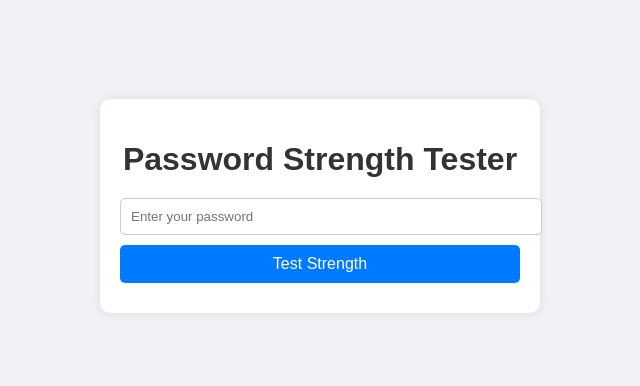
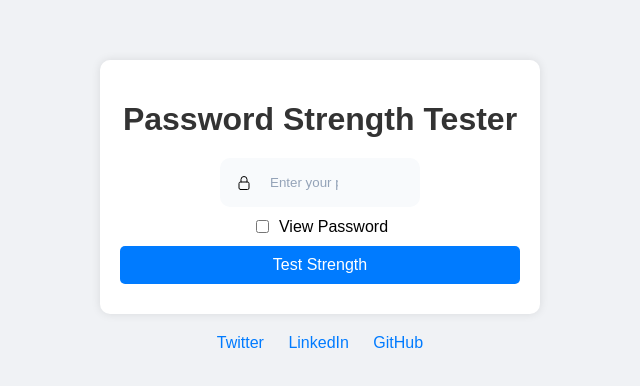
Before and after one commit to xcriminal1/basic-password-strength-tester, a website: page public/index.html in a window 1280 px wide. Shown: the part 194-580 px from the top of the page, without its empty margins (320-960 px from the left). Drawn offline with Linux system fonts and the light colour scheme.

Commit message:
changes in input panel

```diff
--- a/public/index.html
+++ b/public/index.html
@@ -9,6 +9,7 @@
             font-family: Arial, sans-serif;
             background-color: #f0f2f5;
             display: flex;
+            flex-direction: column;
             justify-content: center;
             align-items: center;
             height: 100vh;
@@ -27,12 +28,42 @@
             margin-bottom: 20px;
             color: #333;
         }
-        input[type="password"] {
+        .group {
+            display: flex;
+            line-height: 30px;
+            align-items: center;
+            position: relative;
+            max-width: 200px;
+            margin: 0 auto;
+        }
+        .input {
             width: 100%;
-            padding: 10px;
-            margin-bottom: 10px;
-            border: 1px solid #ccc;
-            border-radius: 5px;
+            height: 45px;
+            line-height: 30px;
+            padding: 0 5rem;
+            padding-left: 3rem;
+            border: 2px solid transparent;
+            border-radius: 10px;
+            outline: none;
+            background-color: #f8fafc;
+            color: #0d0c22;
+            transition: .5s ease;
+        }
+        .input::placeholder {
+            color: #94a3b8;
+        }
+        .input:focus, .input:hover {
+            outline: none;
+            border-color: rgba(129, 140, 248);
+            background-color: #fff;
+            box-shadow: 0 0 0 5px rgb(129 140 248 / 30%);
+        }
+        .icon {
+            position: absolute;
+            left: 1rem;
+            fill: none;
+            width: 1rem;
+            height: 1rem;
         }
         button {
             width: 100%;
@@ -43,6 +74,7 @@
             color: #fff;
             font-size: 16px;
             cursor: pointer;
+            margin-top: 10px;
         }
         button:hover {
             background-color: #0056b3;
@@ -60,15 +92,52 @@
         .strength.Strong {
             color: green;
         }
+        .toggle-password {
+            display: flex;
+            align-items: center;
+            justify-content: center;
+            margin-top: 10px;
+        }
+        .toggle-password input {
+            margin-right: 10px;
+        }
+        footer {
+            margin-top: 20px;
+            text-align: center;
+        }
+        .social-links a {
+            margin: 0 10px;
+            text-decoration: none;
+            color: #007bff;
+        }
+        .social-links a:hover {
+            text-decoration: underline;
+        }
     </style>
 </head>
 <body>
     <div class="container">
         <h1>Password Strength Tester</h1>
-        <input type="password" id="password" placeholder="Enter your password">
+        <div class="group">
+            <svg stroke="currentColor" stroke-width="1.5" viewBox="0 0 24 24" xmlns="http://www.w3.org/2000/svg" class="icon">
+                <path d="M16.5 10.5V6.75a4.5 4.5 0 10-9 0v3.75m-.75 11.25h10.5a2.25 2.25 0 002.25-2.25v-6.75a2.25 2.25 0 00-2.25-2.25H6.75a2.25 2.25 0 00-2.25 2.25v6.75a2.25 2.25 0 002.25 2.25z" stroke-linejoin="round" stroke-linecap="round"></path>
+            </svg>
+            <input class="input" type="password" id="password" placeholder="Enter your password">
+        </div>
+        <div class="toggle-password">
+            <input type="checkbox" id="togglePassword" onclick="togglePasswordVisibility()">
+            <label for="togglePassword">View Password</label>
+        </div>
         <button onclick="testPasswordStrength()">Test Strength</button>
         <div class="strength" id="strength"></div>
     </div>
+    <footer>
+        <div class="social-links">
+            <a href="https://twitter.com/yourusername" target="_blank">Twitter</a>
+            <a href="https://linkedin.com/in/yourusername" target="_blank">LinkedIn</a>
+            <a href="https://github.com/yourusername" target="_blank">GitHub</a>
+        </div>
+    </footer>
     <script src="app.js"></script>
 </body>
 </html>
```
